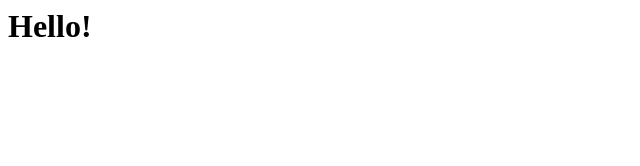
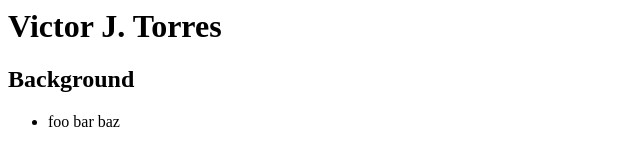
Before and after one commit to victorres11/vt11, a plain HTML site: page index.html in a window 1280 px wide. Shown: the whole page, without its empty margins (0-640 px from the left). Drawn offline with Linux system fonts and the light colour scheme.

Commit message:
commit #2

```diff
--- a/index.html
+++ b/index.html
@@ -1 +1,7 @@
-<h1>Hello!</h1>
+<h1>Victor J. Torres</h1>
+
+
+<h2>Background</h2>
+	<ul>
+		<li>foo bar baz</li>
+	</ul>
```
